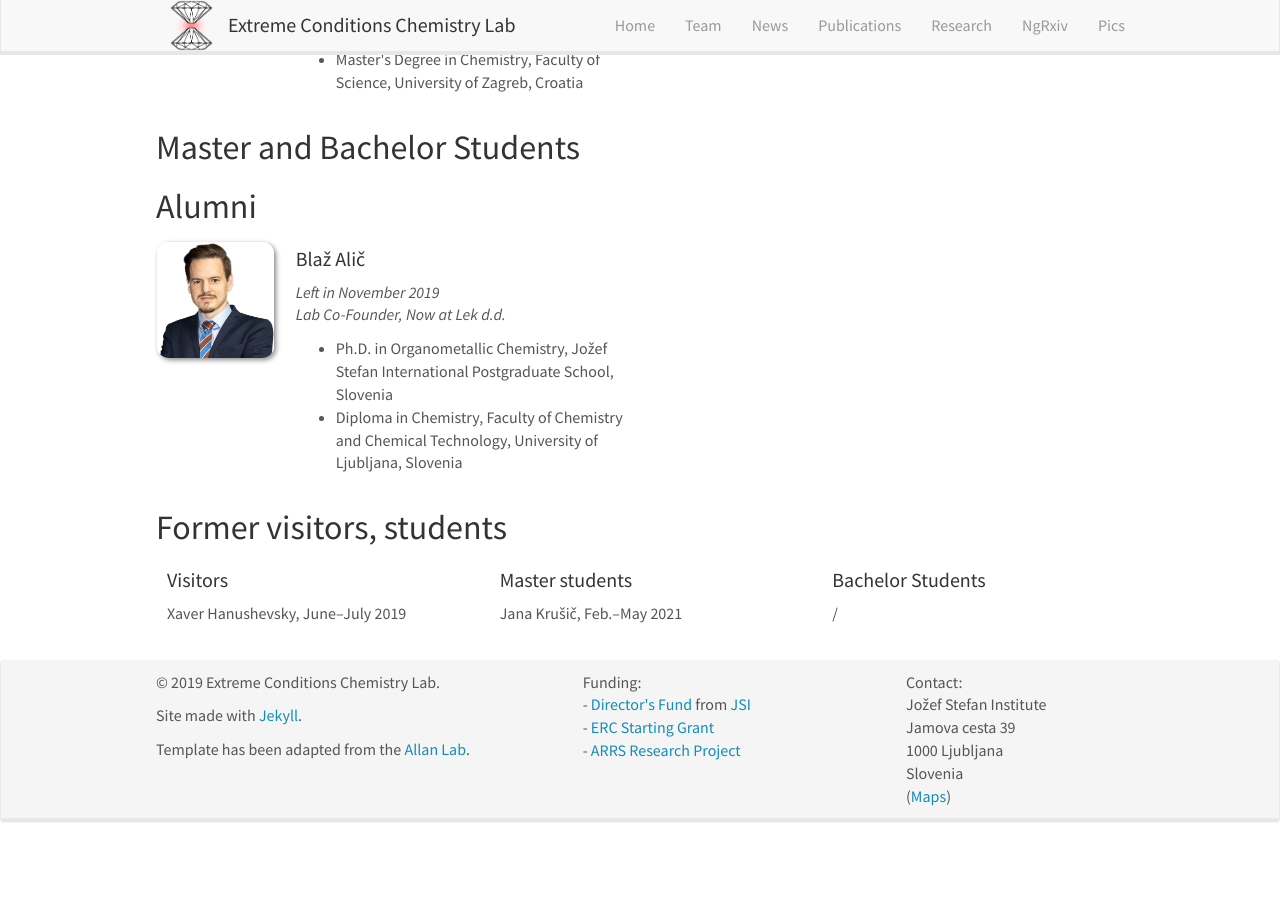
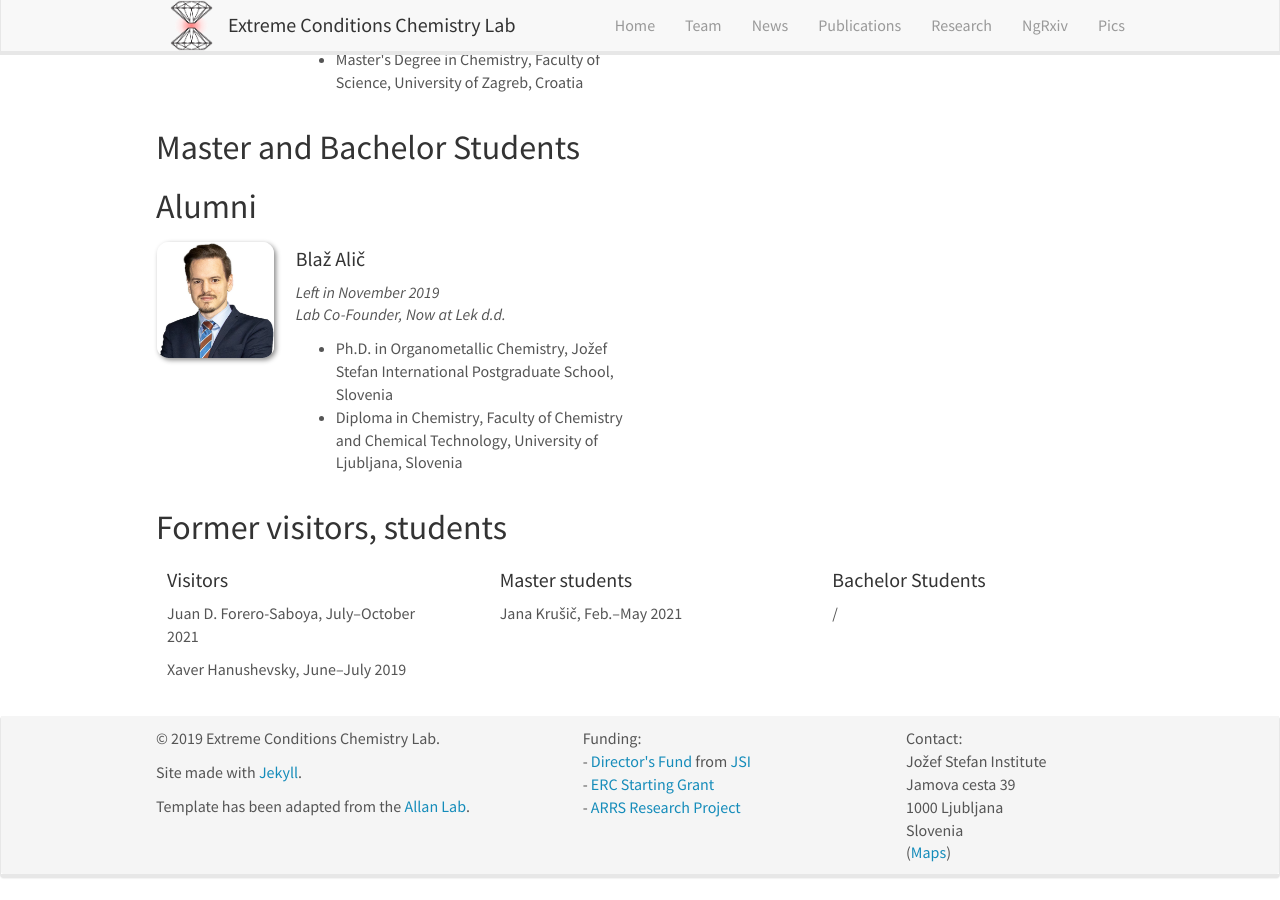
Before and after one commit to eccl-jsi/eccl-jsi.github.io, a Jekyll site: the page built from _pages/team.md, in a window 1280 px wide and 900 px high, scrolled down 1443 px. Built offline with Jekyll 4.4.1, drawn with Linux system fonts in a browser that asks for light colours; nearby versions of some CDN libraries; before the commit the page ends 2287 px from its top, so only the background shows below that.

Commit message:
Update alumni_visitors.yml

```diff
--- a/_data/alumni_visitors.yml
+++ b/_data/alumni_visitors.yml
@@ -1 +1,2 @@
+- name: Juan D. Forero-Saboya, July–October 2021
 - name: Xaver Hanushevsky, June–July 2019
```
